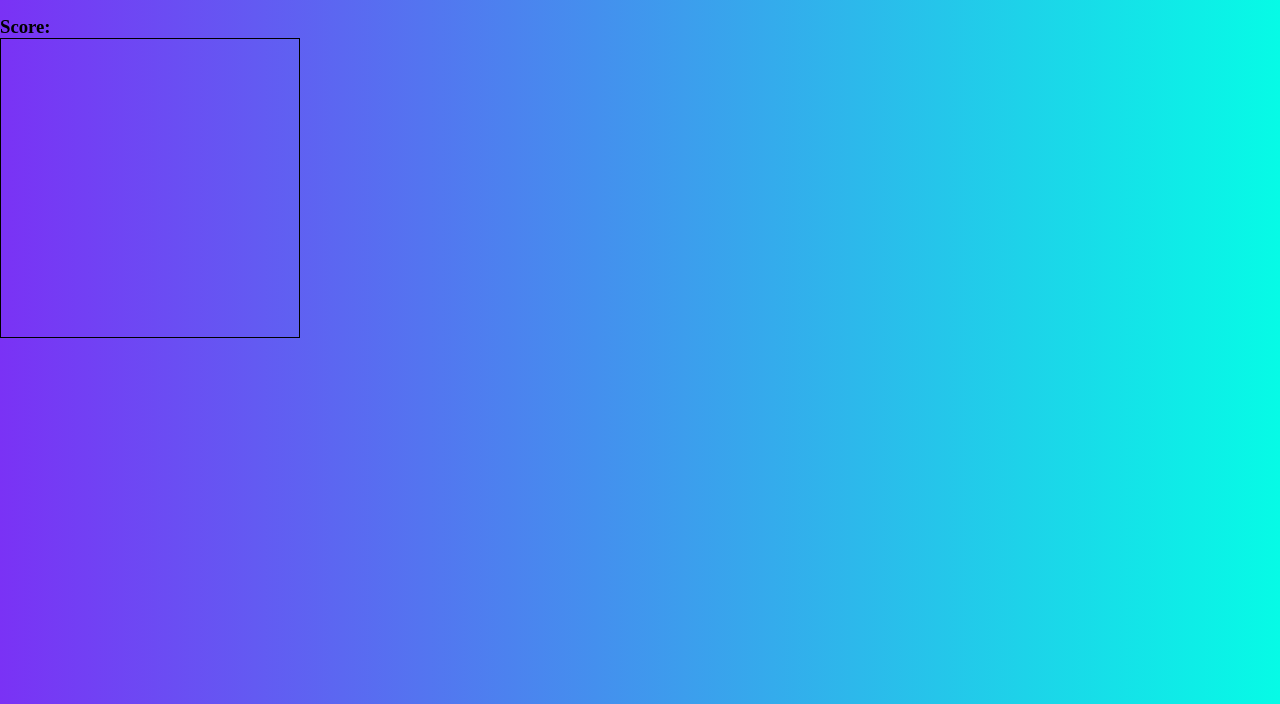
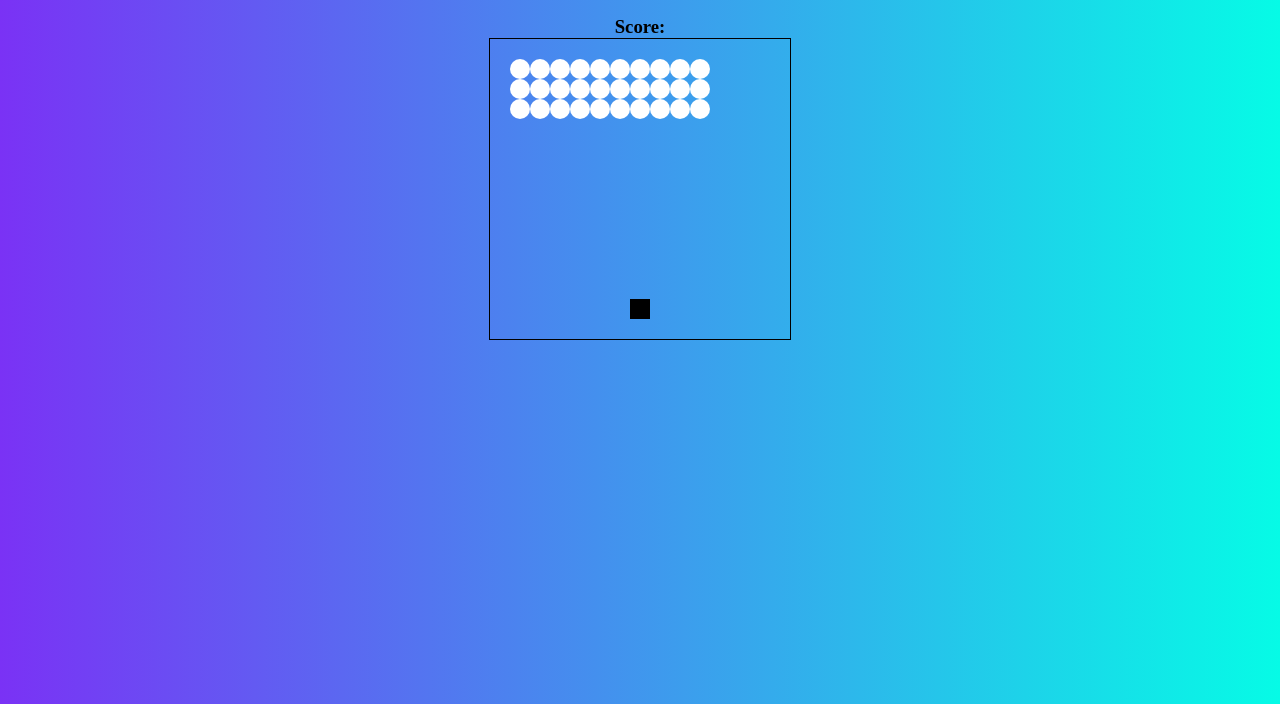
Before and after one commit to dawidPoznanski/SpaceInvaders-JSfun, a website: page index.html in a window 1280 px wide. Shown: the part 96-800 px from the top of the page. Drawn offline with Linux system fonts and the light colour scheme.

Commit message:
add shooter and alien movement

```diff
--- a/js/script.js
+++ b/js/script.js
@@ -0,0 +1,77 @@
+document.addEventListener('DOMContentLoaded', () => {
+  const squares = document.querySelectorAll('.grid div');
+  const resultDisplay = document.querySelector('#result');
+  let width = 15;
+  let currentShooterIndex = 202;
+  let currentInvanderIndex = 0;
+  let alienInvadersTakenDown = [];
+  let result = 0;
+  let direction = 1;
+  let invaderId;
+
+  //!define the alien invaders
+  const alienInvaders = [
+    0, 1, 2, 3, 4, 5, 6, 7, 8, 9, 15, 16, 17, 18, 19, 20, 21, 22, 23, 24, 30,
+    31, 32, 33, 34, 35, 36, 37, 38, 39,
+  ];
+  //*draw the alien invaders
+  alienInvaders.forEach(invader =>
+    squares[currentInvanderIndex + invader].classList.add('invader')
+  );
+
+  //* draw the shooter
+  squares[currentShooterIndex].classList.add('shooter');
+
+  //*move shooter along a line
+  function moveShooter(e) {
+    squares[currentShooterIndex].classList.remove('shooter');
+    switch (e.keyCode) {
+      case 37:
+        if (currentShooterIndex % width !== 0) currentShooterIndex -= 1;
+        break;
+      case 39:
+        if (currentShooterIndex % width < width - 1) currentShooterIndex += 1;
+        break;
+    }
+    squares[currentShooterIndex].classList.add('shooter');
+  }
+
+  document.addEventListener('keydown', moveShooter);
+
+  //* move the alien invaders
+  function moveInvaders(e) {
+    const leftEdge = alienInvaders[0] % width === 0;
+    const rightEdge =
+      alienInvaders[alienInvaders.length - 1] % width === width - 1;
+
+    if ((leftEdge && direction === -1) || (rightEdge && direction === 1)) {
+      direction = width;
+    } else if (direction === width) {
+      if (leftEdge) direction = 1;
+      else direction = -1;
+    }
+    for (let i = 0; i <= alienInvaders.length - 1; i++) {
+      squares[alienInvaders[i]].classList.remove('invader');
+    }
+    for (let i = 0; i <= alienInvaders.length - 1; i++) {
+      alienInvaders[i] += direction;
+    }
+    for (let i = 0; i <= alienInvaders.length - 1; i++) {
+      squares[alienInvaders[i]].classList.add('invader');
+    }
+    //decide a game over
+    if (squares[currentShooterIndex].classList.contains('invader', 'shooter')) {
+      resultDisplay.textContent = 'Game Over';
+      squares[currentShooterIndex].classList.add('boom');
+      clearInterval(invaderId);
+    }
+
+    for (let i = 0; i <= alienInvaders.length - 1; i++) {
+      if (alienInvaders[i] > squares.length - (width - 1)) {
+        resultDisplay.textContent = 'Game Over';
+        clearInterval(invaderId);
+      }
+    }
+  }
+  invaderId = setInterval(moveInvaders, 500);
+});
--- a/sass/style.scss
+++ b/sass/style.scss
@@ -7,6 +7,10 @@
 }
 
 body {
+  display: flex;
+  justify-content: center;
+  flex-direction: column;
+  align-items: center;
   background-image: linear-gradient(
     90deg,
     rgba(122, 50, 245, 1) 0%,
@@ -16,8 +20,7 @@ body {
 h1 {
   font-family: 'Press Start 2P';
   font-size: 3rem;
-  display: flex;
-  justify-content: center;
+
   margin: 2rem;
   color: #fff;
   text-shadow: 0 0 6px #000;
@@ -27,8 +30,8 @@ h1 {
   display: flex;
   flex-wrap: wrap;
   border: solid 1px;
-  width: 300px;
-  height: 300px;
+  width: 302px;
+  height: 302px;
 }
 
 .grid div {
@@ -36,10 +39,10 @@ h1 {
   height: 20px;
 }
 .shooter {
-  background-color: blue;
+  background-color: black;
 }
 .invader {
-  background-color: purple;
+  background-color: white;
   border-radius: 10px;
 }
 .boom {
```
Also changed, not shown: css/style.css, 1 other file.
